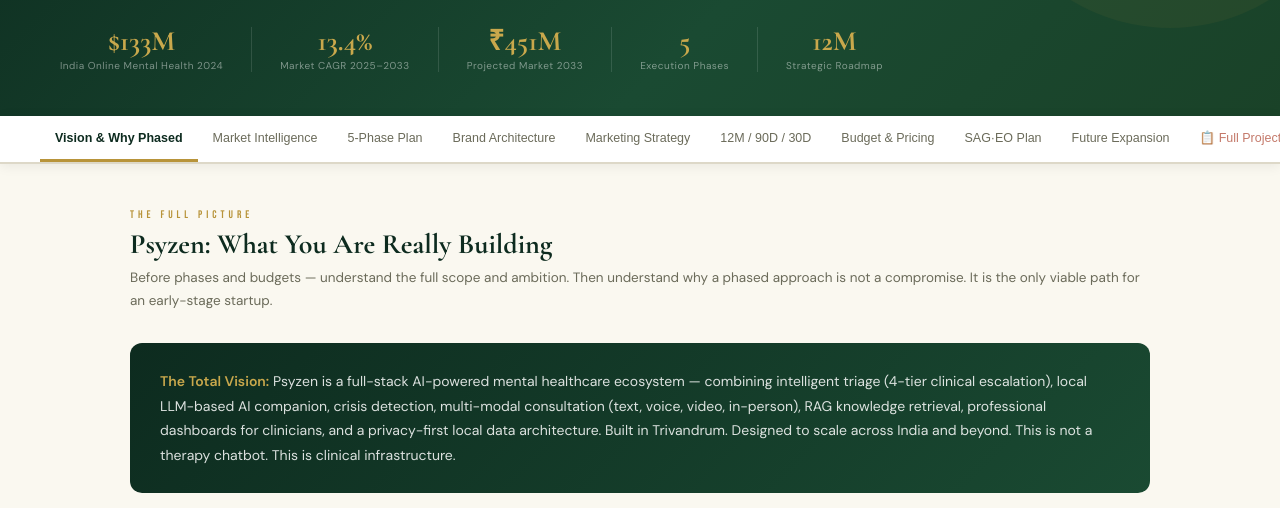
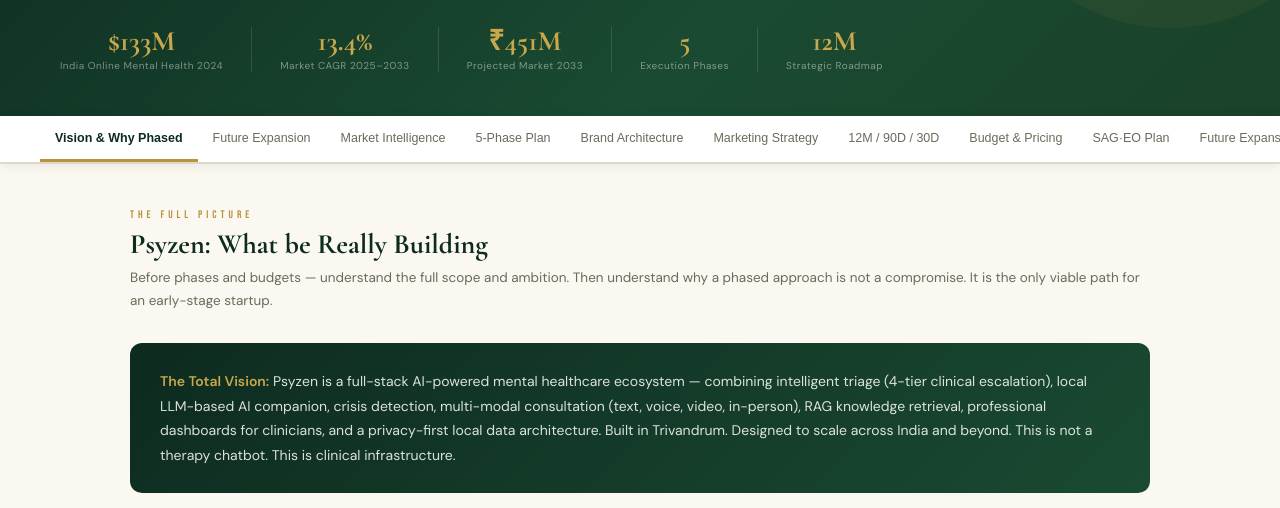
Before and after one commit to FlumenCopia/psyzen_internal_dashboard, a plain HTML site: page index.html in a window 1280 px wide. Shown: the part 272-780 px from the top of the page. Drawn offline with nearby package versions, Linux system fonts and the light colour scheme.

Commit message:
ui update

```diff
--- a/index.html
+++ b/index.html
@@ -159,6 +159,7 @@
 <!-- NAV -->
 <div class="nav">
   <button class="tb active" onclick="showTab('vision',this)">Vision & Why Phased</button>
+  <button class="tb" onclick="showTab('future',this)">Future Expansion</button>
   <button class="tb" onclick="showTab('market',this)">Market Intelligence</button>
   <button class="tb" onclick="showTab('phases',this)">5-Phase Plan</button>
   <button class="tb" onclick="showTab('brand',this)">Brand Architecture</button>
@@ -176,7 +177,7 @@
 <!-- ═══ VISION ═══ -->
 <div class="sec on" id="sec-vision">
   <div class="slbl">The Full Picture</div>
-  <div class="sh">Psyzen: What You Are Really Building</div>
+  <div class="sh">Psyzen: What be Really Building</div>
   <div class="ss">Before phases and budgets — understand the full scope and ambition. Then understand why a phased approach is not a compromise. It is the only viable path for an early-stage startup.</div>
 
   <div class="fb">
```
